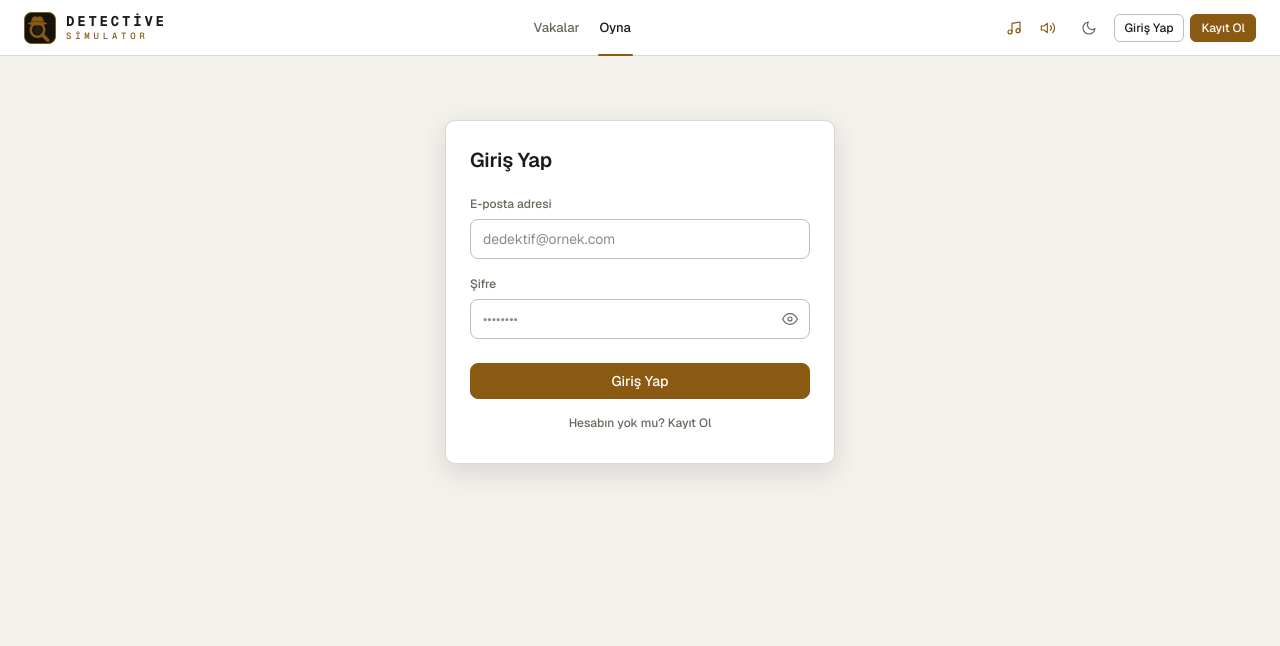
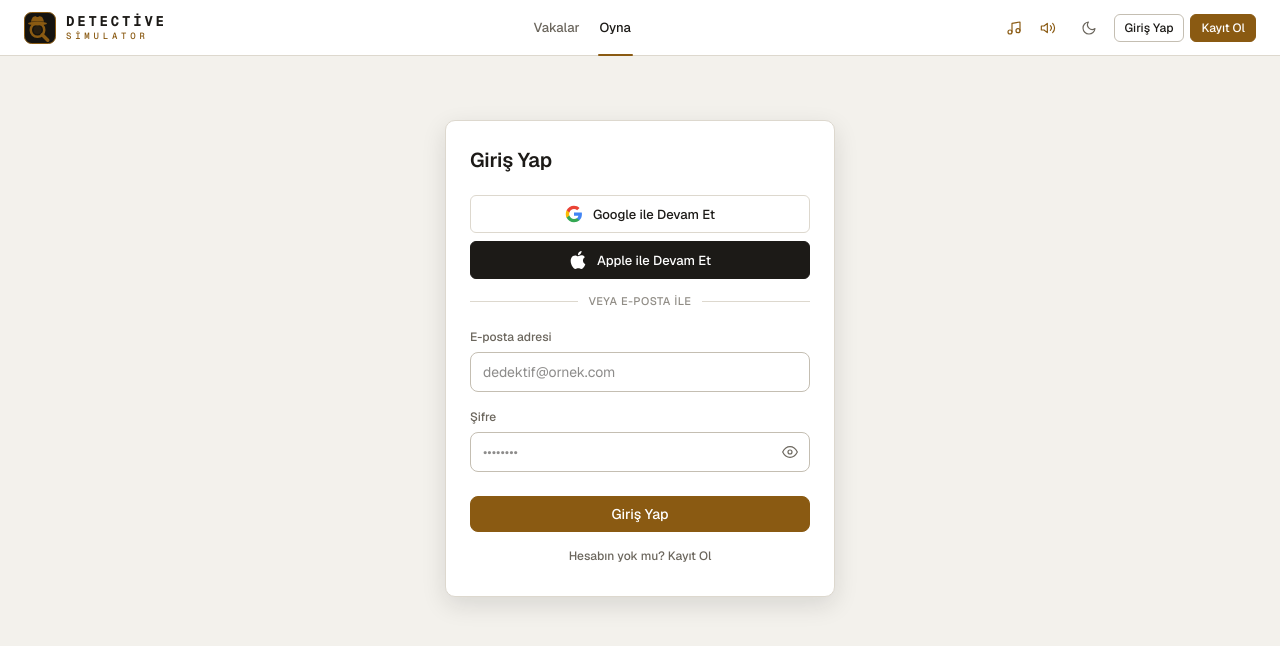
Before and after one commit to beytullah-gn/detectivesimulator-website, a Next.js app: page /play in a window 1280 px wide. Shown: the top 646 px of the page. Built offline with nearby package versions, Linux system fonts and the light colour scheme; no server answers.

Commit message:
feat(auth): add Apple and Google social login with callback redirect handling

```diff
--- a/src/App.css
+++ b/src/App.css
@@ -301,11 +301,88 @@
   letter-spacing: -0.01em;
 }
 
+.social-auth-section {
+  display: flex;
+  flex-direction: column;
+  gap: 14px;
+  margin-bottom: 18px;
+}
+
+.social-auth-buttons {
+  display: flex;
+  flex-direction: column;
+  gap: 8px;
+}
+
+.social-auth-btn {
+  display: flex;
+  align-items: center;
+  justify-content: center;
+  gap: 10px;
+  width: 100%;
+  height: 38px;
+  font-size: 13px;
+  font-weight: 500;
+  border-radius: var(--ds-radius-sm);
+  border: 1px solid var(--ds-border);
+  background-color: var(--ds-surface);
+  color: var(--ds-text);
+  cursor: pointer;
+  transition: background-color 0.15s ease, border-color 0.15s ease, transform 0.1s ease;
+}
+
+.social-auth-btn:hover:not(:disabled) {
+  background-color: var(--ds-subtle);
+  border-color: var(--ds-border-strong, var(--ds-border));
+}
+
+.social-auth-btn:active:not(:disabled) {
+  transform: translateY(1px);
+}
+
+.social-auth-btn.google {
+  background-color: var(--ds-surface);
+}
+
+.social-auth-btn.apple {
+  background-color: var(--ds-text);
+  color: var(--ds-surface);
+  border-color: var(--ds-text);
+}
+
+.social-auth-btn.apple:hover:not(:disabled) {
+  opacity: 0.92;
+}
+
+.auth-divider {
+  display: flex;
+  align-items: center;
+  text-align: center;
+  color: var(--ds-text-muted);
+  font-size: 11px;
+  font-weight: 500;
+}
+
+.auth-divider::before,
+.auth-divider::after {
+  content: "";
+  flex: 1;
+  border-bottom: 1px solid var(--ds-border);
+}
+
+.auth-divider span {
+  padding: 0 10px;
+  text-transform: uppercase;
+  letter-spacing: 0.05em;
+  opacity: 0.75;
+}
+
 .auth-form {
   display: flex;
   flex-direction: column;
   gap: 16px;
 }
+
 
 .form-field {
   display: flex;
--- /dev/null
+++ b/src/app/auth/callback/page.js
@@ -0,0 +1,72 @@
+"use client";
+
+import Link from "next/link";
+import { useRouter, useSearchParams } from "next/navigation";
+import { Suspense, useEffect } from "react";
+import { storeToken } from "../../../services/authService";
+
+function CallbackHandler() {
+  const router = useRouter();
+  const searchParams = useSearchParams();
+  const error = searchParams.get("error") || searchParams.get("message") || "";
+  const token = searchParams.get("access_token") || searchParams.get("token") || "";
+
+  useEffect(() => {
+    let resolvedToken = token;
+    if (!resolvedToken && typeof window !== "undefined") {
+      const hashParams = new URLSearchParams(window.location.hash.replace(/^#/, ""));
+      resolvedToken = hashParams.get("access_token") || hashParams.get("token") || "";
+    }
+
+    if (resolvedToken) {
+      storeToken(resolvedToken);
+      router.replace("/play");
+      return;
+    }
+
+    if (!error) {
+      router.replace("/play");
+    }
+  }, [router, token, error]);
+
+  if (error) {
+    return (
+      <main className="auth-shell">
+        <div className="panel auth" style={{ maxWidth: 420, textAlign: "center" }}>
+          <div className="auth-header">
+            <h2>Giriş Yapılamadı</h2>
+          </div>
+          <div style={{ marginTop: 16 }}>
+            <p className="auth-error-msg" style={{ marginBottom: 20 }}>
+              {error}
+            </p>
+            <Link href="/play" className="ds-btn ds-btn-primary ds-btn-lg" style={{ display: "inline-flex" }}>
+              Giriş Ekranına Dön
+            </Link>
+          </div>
+        </div>
+      </main>
+    );
+  }
+
+  return (
+    <main className="auth-shell">
+      <div className="panel auth" style={{ maxWidth: 420, textAlign: "center" }}>
+        <div className="auth-header">
+          <h2>Oturum Açılıyor</h2>
+        </div>
+        <p style={{ marginTop: 16, color: "var(--ds-muted, #7c8e87)" }}>
+          Dedektif kimliğiniz doğrulanıyor, lütfen bekleyin...
+        </p>
+      </div>
+    </main>
+  );
+}
+
+export default function AuthCallbackPage() {
+  return (
+    <Suspense fallback={null}>
+      <CallbackHandler />
+    </Suspense>
+  );
+}
--- /dev/null
+++ b/src/app/giris/callback/page.js
@@ -0,0 +1 @@
+export { default } from "../../auth/callback/page";
--- a/src/components/AuthPanel.jsx
+++ b/src/components/AuthPanel.jsx
@@ -1,7 +1,8 @@
 "use client";
 
 import { useState } from "react";
-import { EyeIcon, EyeOffIcon } from "./icons";
+import { AppleIcon, EyeIcon, EyeOffIcon, GoogleIcon } from "./icons";
+import { oauthLoginUrl } from "../services/authService";
 
 export default function AuthPanel({
   title,
@@ -15,6 +16,16 @@ export default function AuthPanel({
 }) {
   const [showPassword, setShowPassword] = useState(false);
   const [showConfirm, setShowConfirm] = useState(false);
+  const [socialLoading, setSocialLoading] = useState("");
+
+  function handleSocialLogin(provider) {
+    setSocialLoading(provider);
+    if (typeof window !== "undefined") {
+      window.location.assign(oauthLoginUrl(provider));
+    }
+  }
+
+  const isBusy = loading || Boolean(socialLoading);
 
   return (
     <section className="auth-shell">
@@ -28,6 +39,33 @@ export default function AuthPanel({
 
         <div className="auth-header">
           <h2>{title}</h2>
+        </div>
+
+        <div className="social-auth-section">
+          <div className="social-auth-buttons">
+            <button
+              type="button"
+              className="ds-btn social-auth-btn google"
+              onClick={() => handleSocialLogin("google")}
+              disabled={isBusy}
+            >
+              <GoogleIcon size={18} />
+              <span>{socialLoading === "google" ? "Yönlendiriliyor..." : "Google ile Devam Et"}</span>
+            </button>
+            <button
+              type="button"
+              className="ds-btn social-auth-btn apple"
+              onClick={() => handleSocialLogin("apple")}
+              disabled={isBusy}
+            >
+              <AppleIcon size={18} />
+              <span>{socialLoading === "apple" ? "Yönlendiriliyor..." : "Apple ile Devam Et"}</span>
+            </button>
+          </div>
+
+          <div className="auth-divider" role="separator">
+            <span>veya e-posta ile</span>
+          </div>
         </div>
 
         <form onSubmit={onSubmit} className="form auth-form">
--- a/src/components/icons/index.jsx
+++ b/src/components/icons/index.jsx
@@ -618,3 +618,47 @@ export function RotateIcon({ size = 18, className = "" }) {
     </BaseIcon>
   );
 }
+
+export function GoogleIcon({ size = 18, className = "" }) {
+  return (
+    <svg
+      width={size}
+      height={size}
+      viewBox="0 0 24 24"
+      className={className}
+      aria-hidden="true"
+    >
+      <path
+        d="M22.56 12.25c0-.78-.07-1.53-.2-2.25H12v4.26h5.92c-.26 1.37-1.04 2.53-2.21 3.31v2.77h3.57c2.08-1.92 3.28-4.74 3.28-8.09z"
+        fill="#4285F4"
+      />
+      <path
+        d="M12 23c2.97 0 5.46-.98 7.28-2.66l-3.57-2.77c-.98.66-2.23 1.06-3.71 1.06-2.86 0-5.29-1.93-6.16-4.53H2.18v2.84C3.99 20.53 7.7 23 12 23z"
+        fill="#34A853"
+      />
+      <path
+        d="M5.84 14.09c-.22-.66-.35-1.36-.35-2.09s.13-1.43.35-2.09V7.07H2.18C1.43 8.55 1 10.22 1 12s.43 3.45 1.18 4.93l2.85-2.22.81-.62z"
+        fill="#FBBC05"
+      />
+      <path
+        d="M12 5.38c1.62 0 3.06.56 4.21 1.64l3.15-3.15C17.45 2.09 14.97 1 12 1 7.7 1 3.99 3.47 2.18 7.07l3.66 2.84c.87-2.6 3.3-4.53 6.16-4.53z"
+        fill="#EA4335"
+      />
+    </svg>
+  );
+}
+
+export function AppleIcon({ size = 18, className = "" }) {
+  return (
+    <svg
+      width={size}
+      height={size}
+      viewBox="0 0 24 24"
+      fill="currentColor"
+      className={className}
+      aria-hidden="true"
+    >
+      <path d="M12.152 6.896c-.948 0-2.415-1.078-3.96-1.04-2.04.027-3.91 1.183-4.961 3.014-2.117 3.675-.546 9.103 1.519 12.09 1.013 1.454 2.208 3.09 3.792 3.039 1.52-.065 2.09-.987 3.935-.987 1.831 0 2.35.987 3.96.948 1.637-.026 2.676-1.48 3.676-2.948 1.156-1.688 1.636-3.325 1.662-3.415-.039-.013-3.182-1.221-3.22-4.857-.026-3.04 2.48-4.494 2.597-4.559-1.429-2.09-3.623-2.324-4.39-2.376-2-.156-3.675 1.09-4.61 1.09zM15.53 3.83c.843-1.012 1.4-2.427 1.245-3.83-1.207.052-2.662.805-3.532 1.818-.78.896-1.454 2.338-1.273 3.714 1.338.104 2.715-.688 3.559-1.701" />
+    </svg>
+  );
+}
--- a/src/services/authService.js
+++ b/src/services/authService.js
@@ -37,3 +37,13 @@ export async function fetchUser(token) {
   const data = await apiFetch("/api/user", { token });
   return data?.user || null;
 }
+
+export function oauthLoginUrl(provider, redirectUrl) {
+  const redirect =
+    redirectUrl ||
+    (typeof window !== "undefined"
+      ? `${window.location.origin}/auth/callback`
+      : "https://detectivesimulator.com/auth/callback");
+  const params = new URLSearchParams({ redirect });
+  return `${API_BASE_URL}/auth/login/${provider}?${params.toString()}`;
+}
```
Also changed, not shown: 1 other file (tests, documents, lock files or other folders).
